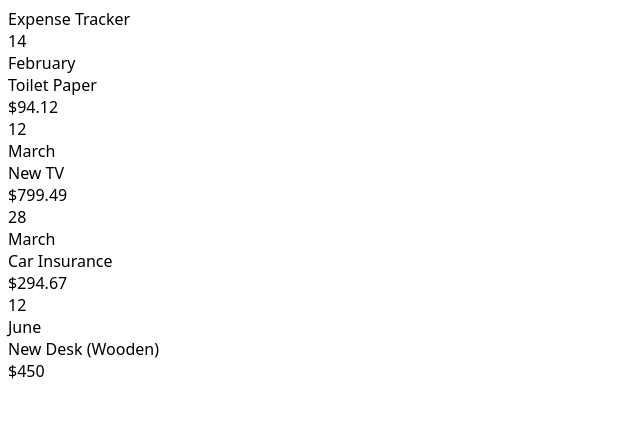
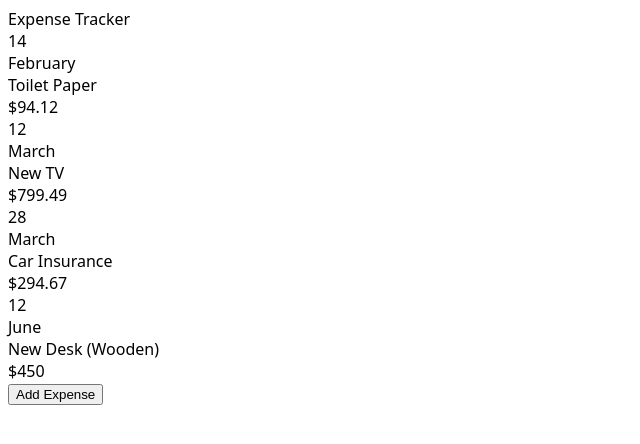
Before and after one commit to KuronoSangatsu7/React_Expense_Tracker, a React (Create React App) app: page / in a window 1280 px wide. Shown: the top 444 px of the page, without its empty margins (0-640 px from the left). Built offline with nearby package versions, Linux system fonts and the light colour scheme.

Commit message:
added add expense button

```diff
--- a/src/App.js
+++ b/src/App.js
@@ -33,6 +33,9 @@ const App = () => {
         <AppWrapper>
           <Chart />
           <Expenses items={expenses}/>
+          <div className="flex flex-row-reverse">
+            <button className="bg-gray-200 font-medium text-lg py-2 px-4 rounded-md">Add Expense</button>
+          </div>
         </AppWrapper>
       </FullWrapper>
     </>
--- a/src/components/Expenses/ExpenseDate.js
+++ b/src/components/Expenses/ExpenseDate.js
@@ -2,9 +2,9 @@ const ExpenseDate = (props) => {
   const month = props.date.toLocaleString("en-US", { month: "long" });
   const day = props.date.toLocaleString("en-US", { day: "2-digit" });
   return (
-    <div className="container border rounded-md text-center bg-gray-200 text-xs py-2">
-      <div>{day}</div>
-      <div>{month}</div>
+    <div className="container border rounded-md bg-gray-200 text-xs py-2">
+      <div className="text-center">{day}</div>
+      <div className="text-center">{month}</div>
     </div>
   );
 };
--- a/src/components/Expenses/ExpenseItem.js
+++ b/src/components/Expenses/ExpenseItem.js
@@ -2,12 +2,12 @@ import ExpenseDate from "./ExpenseDate";
 
 const ExpenseItem = (props) => {
   return (
-    <div className="container grid grid-cols-12 gap-1 pl-2 border-0 border-l-4 border-violet-400 my-5">
+    <div className="container grid grid-cols-12 pl-2 border-0 border-l-4 border-violet-400 my-5">
     <div className="col-span-1">
       <ExpenseDate date={props.date} />
       </div>
       <div className="col-span-9 text-white font-medium ml-2 my-auto">{props.title}</div>
-      <div className="col-span-2 text-red-800 text-right my-auto">${props.amount}</div>
+      <div className="col-span-2 text-rose-600 text-right my-auto font-semibold">${props.amount}</div>
     </div>
   );
 };
--- a/src/components/UI/AppWrapper.js
+++ b/src/components/UI/AppWrapper.js
@@ -1,6 +1,6 @@
 const AppWrapper = (props) => {
     return (
-        <div className="container mx-auto my-20 w-1/2">
+        <div className="container mx-auto my-20 w-1/3">
             {props.children}
         </div>
     )
--- a/src/components/UI/Header.js
+++ b/src/components/UI/Header.js
@@ -1,5 +1,5 @@
 const Header = () => {
-  return <div className="bg-gray-200 py-5 pl-3 text-2xl font-bold">Expense Tracker</div>;
+  return <div className="bg-gray-200 py-5 pl-3 text-2xl font-bold shadow-md shadow-gray-800">Expense Tracker</div>;
 };
 
 export default Header;
```
